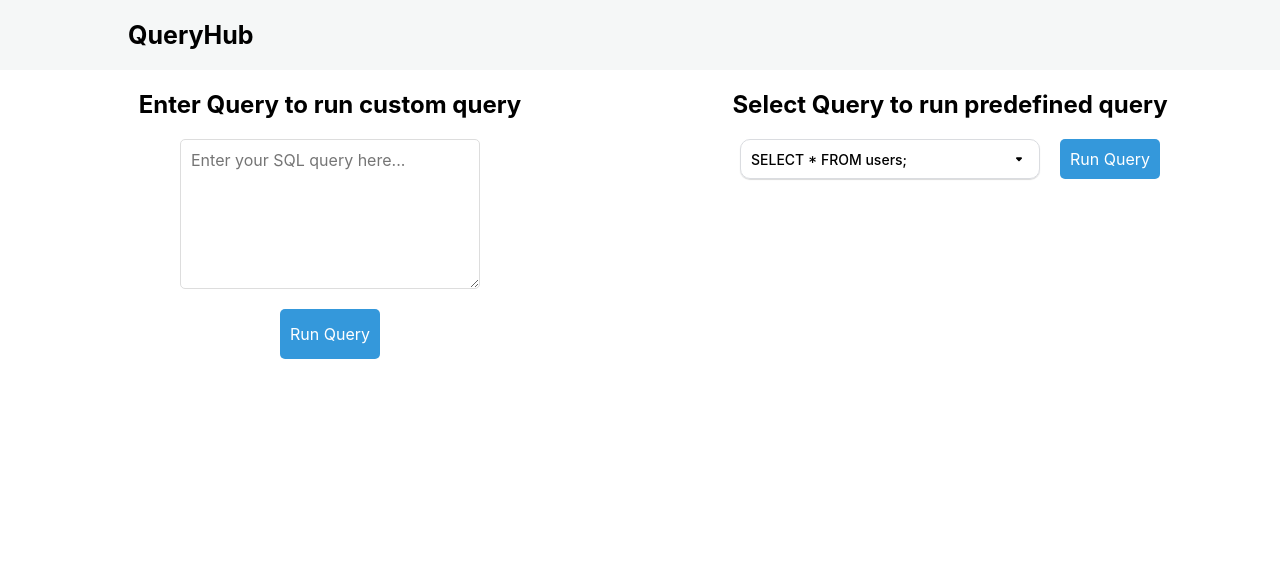
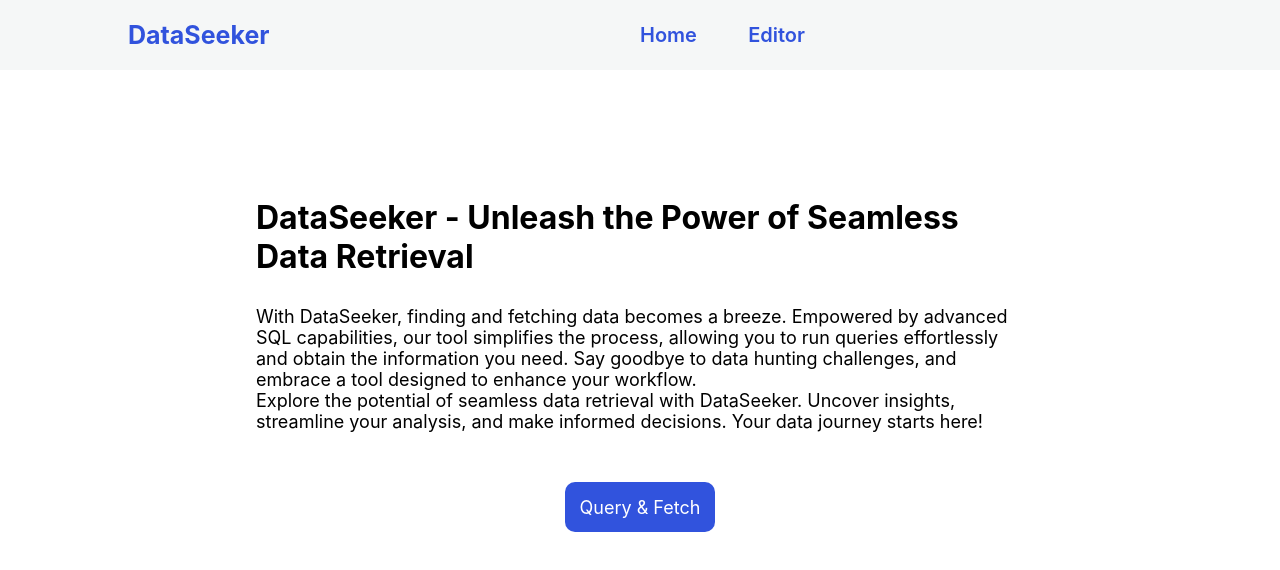
Before and after one commit to Ritesh560/DataSeeker, a React (Create React App) app: page / in a window 1280 px wide. Shown: the top 570 px of the page. Built offline with nearby package versions, Linux system fonts and the light colour scheme.

Commit message:
feat: home page

```diff
--- /dev/null
+++ b/src/pages/Home/Home.jsx
@@ -0,0 +1,25 @@
+import styles from './Home.module.scss';
+import { Link } from 'react-router-dom';
+
+const Home = () => {
+  return (
+    <div className={styles.homeContainer}>
+      <div className={styles.content}>
+        <h1>DataSeeker - Unleash the Power of Seamless Data Retrieval</h1>
+        <p>
+          With DataSeeker, finding and fetching data becomes a breeze. Empowered by advanced SQL
+          capabilities, our tool simplifies the process, allowing you to run queries effortlessly
+          and obtain the information you need. Say goodbye to data hunting challenges, and embrace a
+          tool designed to enhance your workflow. <br />
+          Explore the potential of seamless data retrieval with DataSeeker. Uncover insights,
+          streamline your analysis, and make informed decisions. Your data journey starts here!
+        </p>
+      </div>{' '}
+      <Link to={'/editor'} className={styles.link}>
+        <button>Query & Fetch</button>
+      </Link>
+    </div>
+  );
+};
+
+export default Home;
--- /dev/null
+++ b/src/pages/Home/Home.module.scss
@@ -0,0 +1,36 @@
+@import '../../variables.scss';
+
+.homeContainer {
+  @include flex(column, center, center);
+  gap: 50px;
+  padding-top: 10%;
+
+  .content {
+    width: 60%;
+    min-width: 400px;
+    @include flex(column, center, center);
+    gap: 30px;
+
+    p {
+      font-size: 18px;
+    }
+  }
+
+  .link {
+    text-decoration: none;
+
+    button {
+      width: 150px;
+      height: 50px;
+      @include flex(row, center, center);
+      font-size: 18px;
+      font-weight: 600px;
+      background: $primary-color;
+      color: white;
+      border-radius: 10px;
+      cursor: pointer;
+      border: none;
+      outline: none;
+    }
+  }
+}
--- a/src/pages/NavBar/NavBar.jsx
+++ b/src/pages/NavBar/NavBar.jsx
@@ -1,10 +1,26 @@
 import React from 'react';
 import styles from './NavBar.module.scss';
+import { Link, useNavigate } from 'react-router-dom';
 
 const NavBar = () => {
+  const navigate = useNavigate();
+
+  const handleLogoClick = () => {
+    navigate('/');
+  };
   return (
     <div className={styles.navBarContainer}>
-      <div className={styles.logo}>QueryHub</div>
+      <div className={styles.logo} onClick={handleLogoClick}>
+        DataSeeker
+      </div>
+      <div className={styles.navBtns}>
+        <Link to={'/'} className={styles.navLink}>
+          Home
+        </Link>
+        <Link to={'/editor'} className={styles.navLink}>
+          Editor
+        </Link>
+      </div>
     </div>
   );
 };
--- a/src/pages/NavBar/NavBar.module.scss
+++ b/src/pages/NavBar/NavBar.module.scss
@@ -1,12 +1,35 @@
+@import '../../variables.scss';
+
 .navBarContainer {
   display: flex;
   align-items: center;
   justify-content: space-between;
   padding: 20px 10%;
   background-color: rgb(245, 247, 247);
+  color: $primary-color;
 
   .logo {
     font-weight: bold;
     font-size: 25px;
+    cursor: pointer;
+  }
+
+  .navBtns {
+    width: 50%;
+    display: flex;
+    align-items: center;
+    gap: 10%;
+
+    .navLink {
+      font-size: 20px;
+      font-weight: 600;
+      cursor: pointer;
+      text-decoration: none;
+      color: $primary-color;
+
+      &:hover {
+        text-decoration: underline;
+      }
+    }
   }
 }
--- a/src/pages/QueryInput/QueryInput.jsx
+++ b/src/pages/QueryInput/QueryInput.jsx
@@ -29,7 +29,9 @@ const QueryInput = () => {
             onChange={(e) => setQuery(e.target.value)}
             placeholder="Enter your SQL query here..."
           />
-          <button onClick={handleRunCustomQuery}>Run Query</button>
+          <button onClick={handleRunCustomQuery} disabled={query.length === 0}>
+            Run Query
+          </button>
         </div>
       </div>
 
--- a/src/pages/QueryInput/QueryInput.module.scss
+++ b/src/pages/QueryInput/QueryInput.module.scss
@@ -31,13 +31,14 @@
   }
 
   textarea {
-    width: 300px;
+    width: 350px;
     height: 150px;
     margin-bottom: 20px;
     padding: 10px;
     font-size: 16px;
     border: 1px solid #ddd;
     border-radius: 5px;
+    outline: none;
   }
 
   button {
--- a/src/pages/QueryResults/QueryResults.jsx
+++ b/src/pages/QueryResults/QueryResults.jsx
@@ -2,16 +2,24 @@
 import React from 'react';
 import styles from './QueryResults.module.scss';
 import { queryData } from './components/constants';
-import { useParams } from 'react-router-dom';
+import { useNavigate, useParams } from 'react-router-dom';
 
 const QueryResult = () => {
   const params = useParams();
+  const navigate = useNavigate();
   const selectedQuery = params?.query || 'users'; // Default to users if no query is provided
 
   const data = queryData[selectedQuery];
 
+  const handleBack = () => {
+    navigate('/');
+  };
+
   return (
     <div className={styles.query_result_container}>
+      <button className={styles.backButton} onClick={handleBack}>
+        {'< Back'}
+      </button>
       <table>
         <thead>
           <tr>
--- a/src/pages/QueryResults/QueryResults.module.scss
+++ b/src/pages/QueryResults/QueryResults.module.scss
@@ -3,9 +3,20 @@
 .query_result_container {
   margin: 20px;
 
+  .backButton {
+    color: blue;
+    font-weight: 600;
+    font-size: 16px;
+    background: none;
+    border: none;
+    outline: none;
+    cursor: pointer;
+  }
+
   table {
     width: 100%;
     border-collapse: collapse;
+    margin-top: 20px;
 
     th,
     td {
--- a/src/rbac/constants/routes.js
+++ b/src/rbac/constants/routes.js
@@ -1,9 +1,15 @@
+import Home from '../../pages/Home/Home';
 import QueryInput from '../../pages/QueryInput/QueryInput';
 import QueryResult from '../../pages/QueryResults/QueryResults';
 
 const ROUTES = [
   {
     link: '/',
+    name: 'Home',
+    component: <Home />
+  },
+  {
+    link: '/editor',
     name: 'Query input',
     component: <QueryInput />
   },
--- a/src/variables.scss
+++ b/src/variables.scss
@@ -1,6 +1,6 @@
 // Colors
 $custom-error-color: #e74c3c;
-$primary-color: #3498db;
+$primary-color: #3153dd;
 $secondary-color: #2ecc71;
 
 // Flex utility
```
